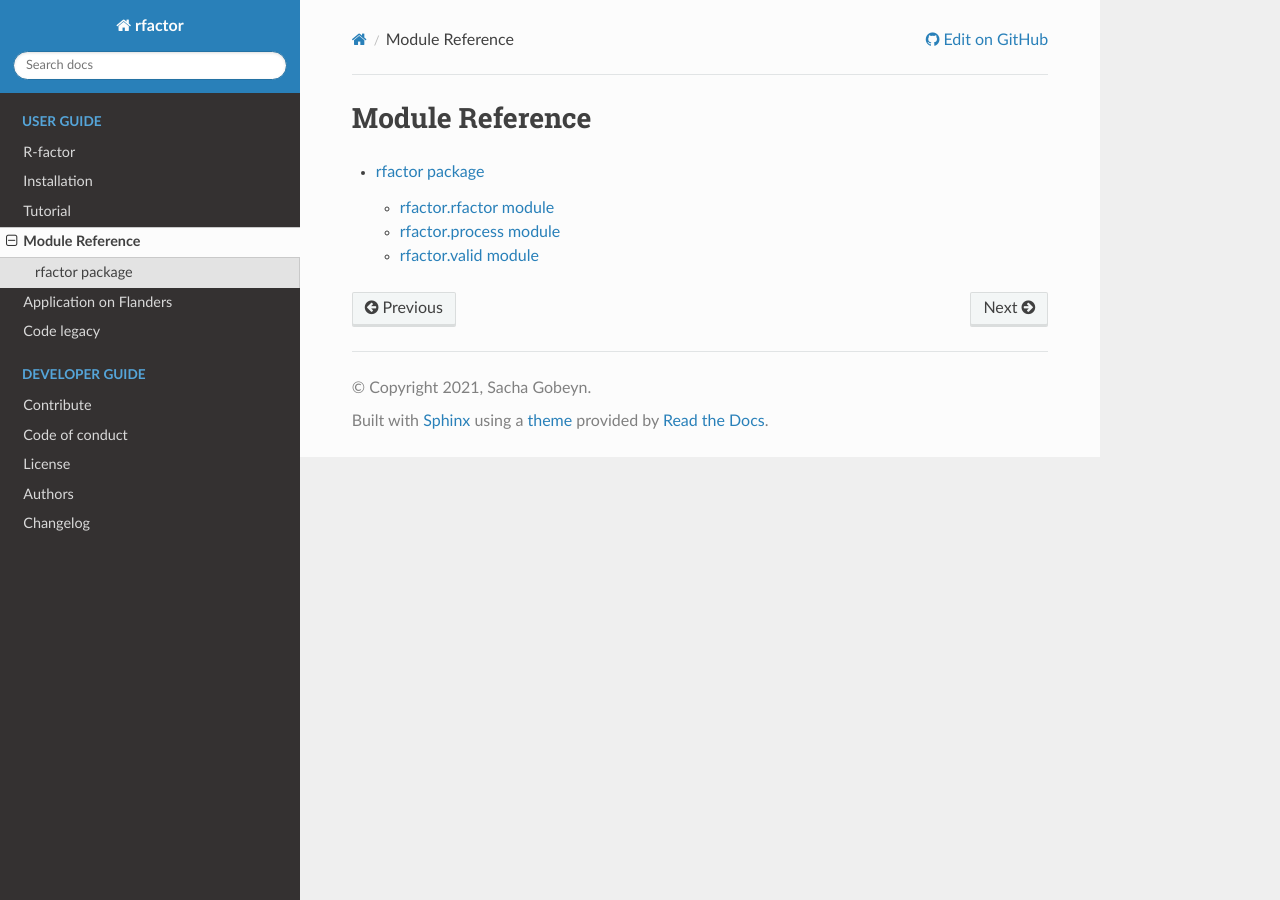
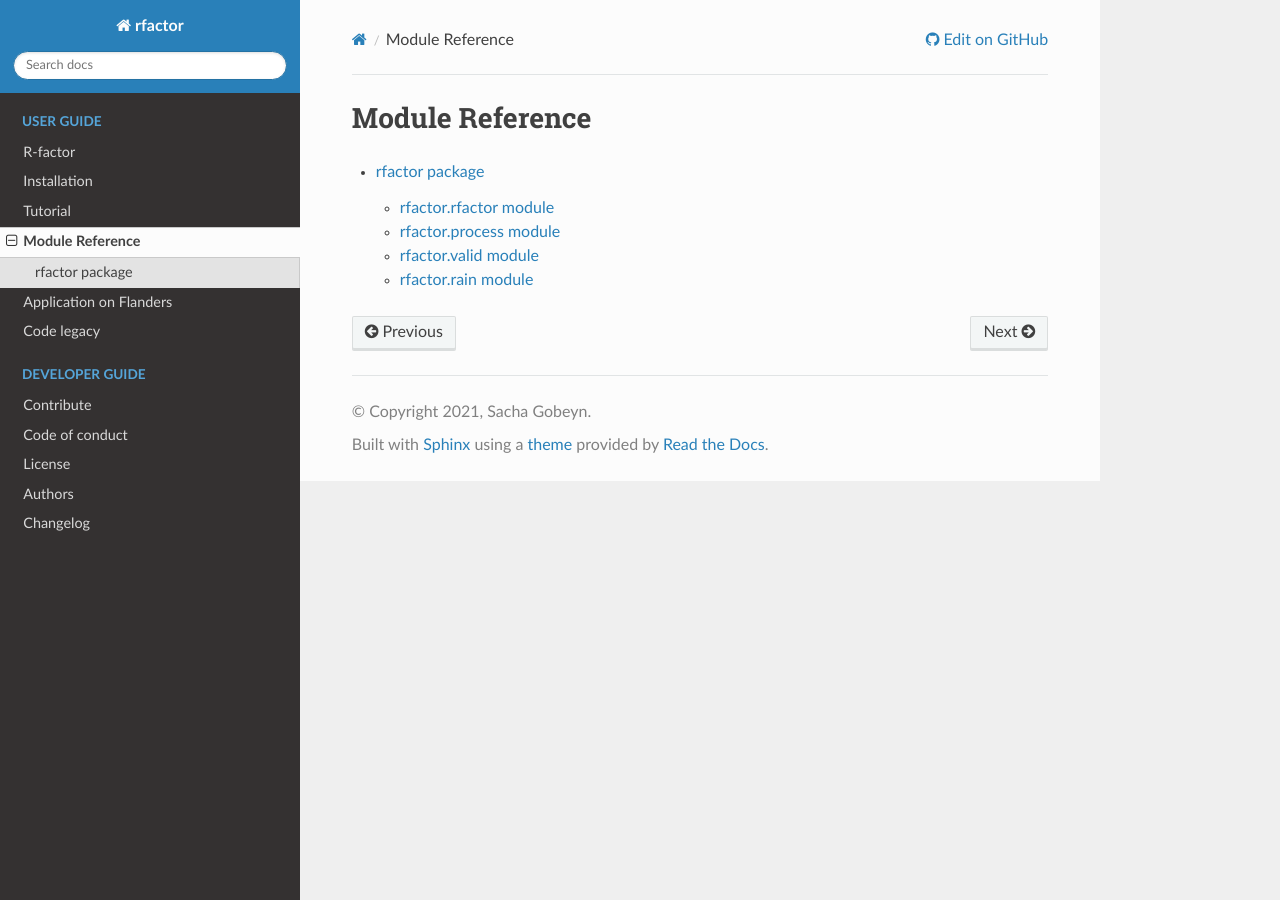
Before and after one commit to watem-sedem/rfactor, a Sphinx documentation site: the page built from docs/api/modules.rst, in a window 1280 px wide. Built offline with Sphinx 7.4.7 and the Read the Docs theme 3.1.0, drawn with Linux system fonts in a browser that asks for light colours.

Commit message:
Adding rain module to api overview in docs

```diff
--- a/docs/api/rfactor.rst
+++ b/docs/api/rfactor.rst
@@ -24,3 +24,11 @@ rfactor.valid module
    :members:
    :undoc-members:
    :show-inheritance:
+
+rfactor.rain module
+-------------------
+
+.. automodule:: rfactor.rain
+   :members:
+   :undoc-members:
+   :show-inheritance:
```
